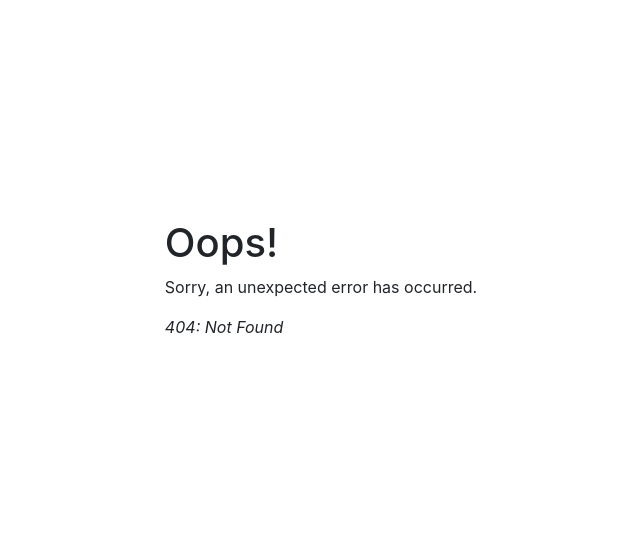
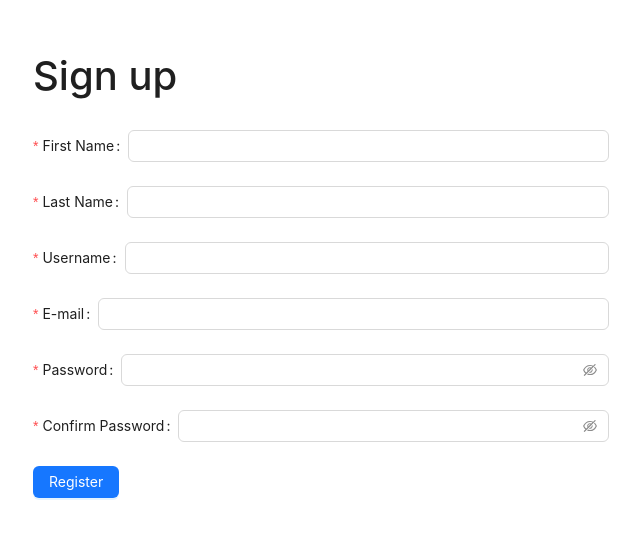
Before and after one commit to aliu19/cs5200-final-project-react, a React (Create React App) app: page /register in a window 1280 px wide. Before the commit this address had no page. Shown: the part 113-652 px from the top of the page, without its empty margins (319-959 px from the left). Built offline with nearby package versions, Linux system fonts and the light colour scheme.

Commit message:
add register page and routing

```diff
--- a/src/App.js
+++ b/src/App.js
@@ -2,15 +2,18 @@ import {createBrowserRouter, RouterProvider} from "react-router-dom";
 import './App.css';
 import Login from "./components/login/login";
 import ErrorPage from "./components/error/error"
+import Register from "./components/register/register";
 
 const router = createBrowserRouter([
   {
     path: "/",
     element: <Login/>,
     errorElement: <ErrorPage/>,
-    children: [
-
-    ]
+  },
+  {
+    path: "/register",
+    element: <Register/>,
+    errorElement: <ErrorPage/>,
   },
 ]);
 
--- a/src/components/login/login.js
+++ b/src/components/login/login.js
@@ -2,23 +2,24 @@ import {LockOutlined, UserOutlined} from '@ant-design/icons';
 import {Button, Form, Input} from 'antd';
 import "./login.css"
 
-const onFinish = (values) => {
-  console.log('Received values of form: ', values);
-};
+const Login = () => {
+  const onFinish = (values) => {
+    console.log('Received values of form: ', values);
+  };
 
-function Login() {
-  return (
+  return(
       <Form name="normal_login"
             className="login-form container-fluid position-absolute top-50 start-50 translate-middle"
             onFinish={onFinish}
       >
-        <h1>Log in</h1> <br/>
+        <h1>Log in</h1>
+        <br/>
 
         <Form.Item  name="username"
                     rules={[
                       {
                         required: true,
-                        message: 'Please input your Username!',
+                        message: 'Please input your username!',
                       },
                     ]}
         >
@@ -29,7 +30,7 @@ function Login() {
                    rules={[
                      {
                        required: true,
-                       message: 'Please input your Password!',
+                       message: 'Please input your password!',
                      },
                    ]}
         >
@@ -44,10 +45,10 @@ function Login() {
             Log in
           </Button>
 
-          <a className="login-form-register" href="">Sign up</a>
+          <a className="login-form-register" href="/register">Sign up</a>
         </Form.Item>
       </Form>
-  );
+  )
 }
 
 export default Login
--- /dev/null
+++ b/src/components/register/register.js
@@ -0,0 +1,129 @@
+import { AutoComplete, Button, Cascader, Checkbox, Col, Form, Input, InputNumber, Row, Select} from 'antd';
+
+const Register = () => {
+  // TODO: error message if cannot create user, otherwise success message
+  const onFinish = (values) => {
+    console.log('Received values of form: ', values);
+  };
+
+  return(
+      <Form
+          name="register"
+          className="container-fluid position-absolute top-50 start-50 translate-middle"
+          onFinish={onFinish}
+          style={{
+            maxWidth: 600,
+          }}
+          scrollToFirstError
+      >
+        <h1>Sign up</h1>
+        <br/>
+
+        <Form.Item
+            name="first_name"
+            label="First Name"
+            rules={[
+              {
+                required: true,
+                message: 'Please input your first name!',
+                whitespace: true,
+              },
+            ]}
+        >
+          <Input />
+        </Form.Item>
+
+        <Form.Item
+            name="last_name"
+            label="Last Name"
+            rules={[
+              {
+                required: true,
+                message: 'Please input your last name!',
+                whitespace: true,
+              },
+            ]}
+        >
+          <Input />
+        </Form.Item>
+
+        {/*TODO check that username and email do not exist in db*/}
+        <Form.Item
+            name="username"
+            label="Username"
+            rules={[
+              {
+                required: true,
+                message: 'Please input your username!',
+                whitespace: true,
+              },
+            ]}
+        >
+          <Input />
+        </Form.Item>
+
+        <Form.Item
+            name="email"
+            label="E-mail"
+            rules={[
+              {
+                type: 'email',
+                message: 'The input is not valid E-mail!',
+              },
+              {
+                required: true,
+                message: 'Please input your E-mail!',
+              },
+            ]}
+        >
+          <Input />
+        </Form.Item>
+
+
+        <Form.Item
+            name="password"
+            label="Password"
+            rules={[
+              {
+                required: true,
+                message: 'Please input your password!',
+              },
+            ]}
+            hasFeedback
+        >
+          <Input.Password />
+        </Form.Item>
+
+        <Form.Item
+            name="confirm"
+            label="Confirm Password"
+            dependencies={['password']}
+            hasFeedback
+            rules={[
+              {
+                required: true,
+                message: 'Please confirm your password!',
+              },
+              ({ getFieldValue }) => ({
+                validator(_, value) {
+                  if (!value || getFieldValue('password') === value) {
+                    return Promise.resolve();
+                  }
+                  return Promise.reject(new Error('The two passwords that you entered do not match!'));
+                },
+              }),
+            ]}
+        >
+          <Input.Password />
+        </Form.Item>
+
+        <Form.Item>
+          <Button type="primary" htmlType="submit">
+            Register
+          </Button>
+        </Form.Item>
+      </Form>
+  )
+}
+
+export default Register
```
